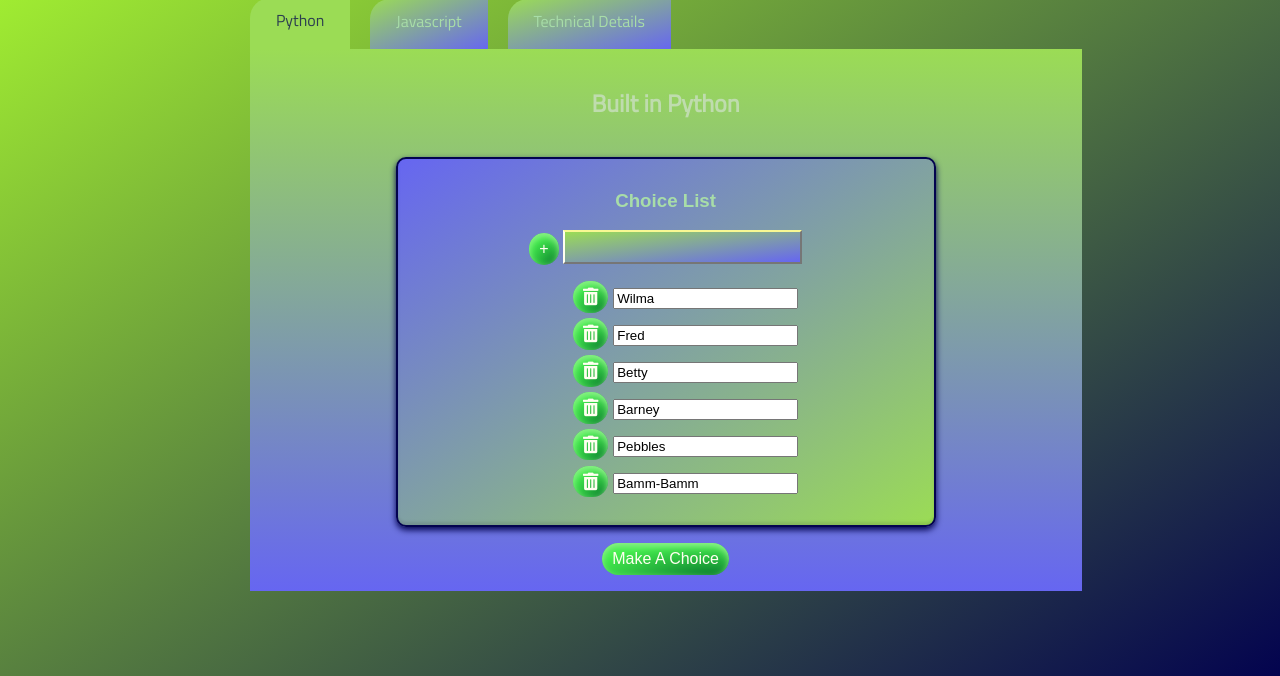
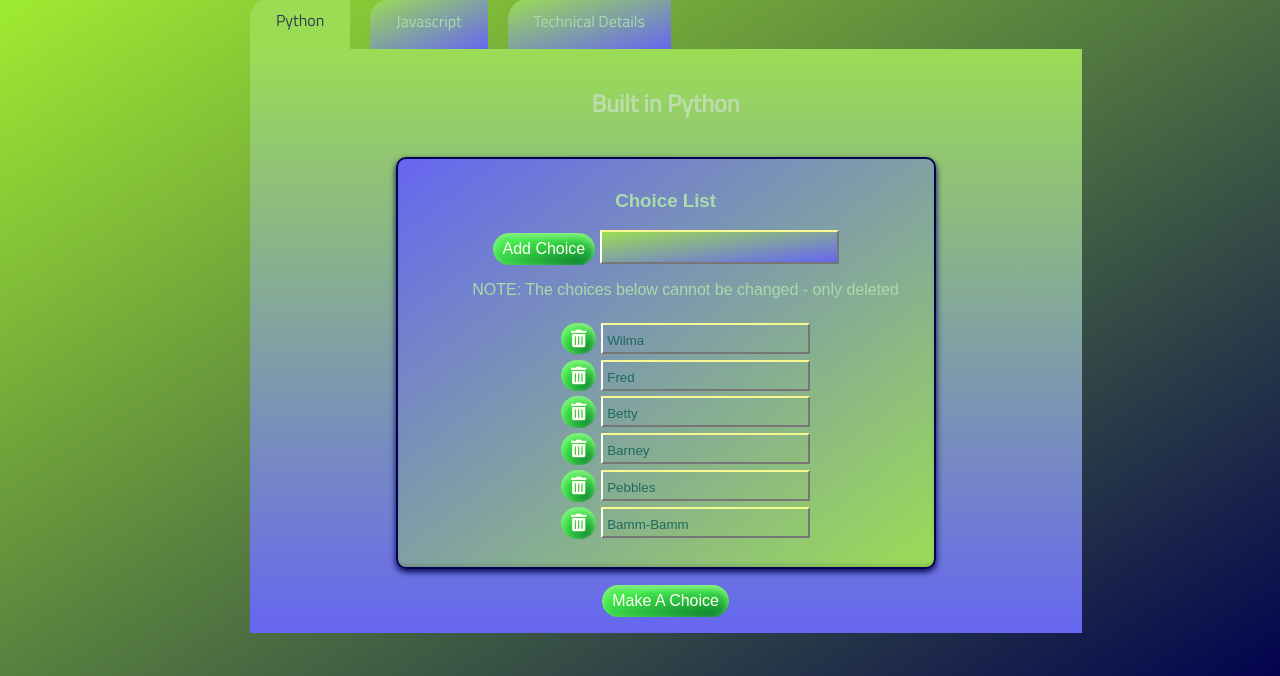
Before and after one commit to pritchardians/fun-coding-projects, a Flask app: page /choosy in a window 1280 px wide. Shown: the part 124-800 px from the top of the page. Run offline with Flask 2, Linux system fonts and the light colour scheme; some libraries are stand-ins or nearby versions.

Commit message:
completed python choosy chouice add

```diff
--- a/static/style/main.css
+++ b/static/style/main.css
@@ -364,6 +364,13 @@ h1 {
   font-size: 1em;
   background-image: linear-gradient(to bottom right, #9bdc55, #6666f1); }
 
+.choice-text-readonly {
+  padding: 0.5rem 1.5rem 0.25rem 0.25rem;
+  border-top: solid #f8f893 2px;
+  border-left: solid ivory 2px;
+  background-color: transparent;
+  color: #206a5d; }
+
 /* Styling for Flexy page */
 .inline-container,
 .flex-container {
--- a/templates/choice_button_python.html
+++ b/templates/choice_button_python.html
@@ -6,7 +6,7 @@
     <input
       type="text"
       value="{{ item }}"
-      class="choice-text-python"
+      class="choice-text-readonly"
       name="choice-text"
       readonly="readonly"
     />
--- a/templates/choosy.html
+++ b/templates/choosy.html
@@ -16,10 +16,13 @@
         <div class="content-box">
           <h3>Choice List</h3>
           <form action="{{ url_for('add_choice') }}" method="POST">
-            <button class="button-standard" type="submit">+</button>
+            <button class="button-standard" type="submit">Add Choice</button>
             <input type="text" name="choice-text" class="choice-text" />
           </form>
           <ul id="choice-list-python">
+            NOTE: The choices below cannot be changed - only deleted
+            <br />
+            <br />
             {% for item in choice_list %} {% include 'choice_button_python.html'
             %} {% endfor %}
           </ul>
```
Also changed, not shown: components/choicemaker/choosy.scss (+9 -0 lines).
